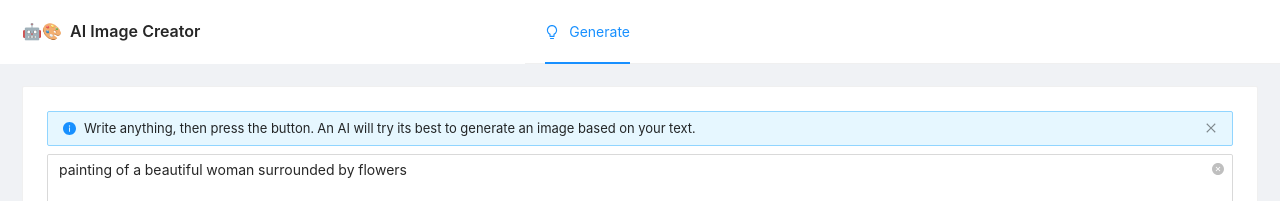
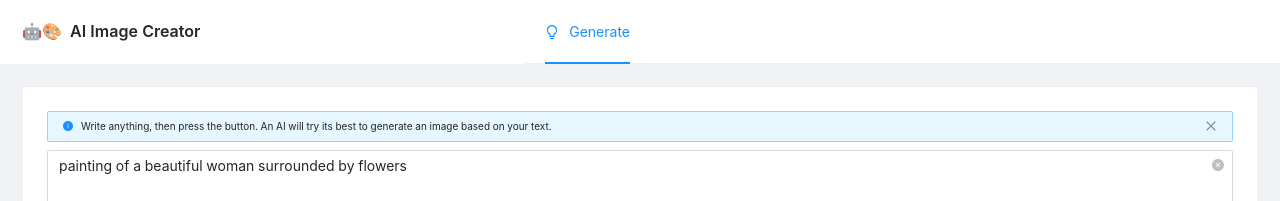
Before and after one commit to alexis-de-la-torre/ai-showcase-webapp, a Next.js app: page / in a window 1280 px wide. Shown: the top 201 px of the page. Built offline with nearby package versions, Linux system fonts and the light colour scheme; no server answers.

Commit message:
change instruction

```diff
--- a/pages/index.js
+++ b/pages/index.js
@@ -8,8 +8,8 @@ import styled from "styled-components"
 const westworldAddr = process.env.NEXT_PUBLIC_API_ADDR + "/api/v1/generations";
 
 const StyledAlert = styled(Alert)`
-  line-height: 1.3;
-  font-size: small;
+  line-height: 1.1;
+  font-size: x-small;
 `
 
 function GeneratePage() {
```
